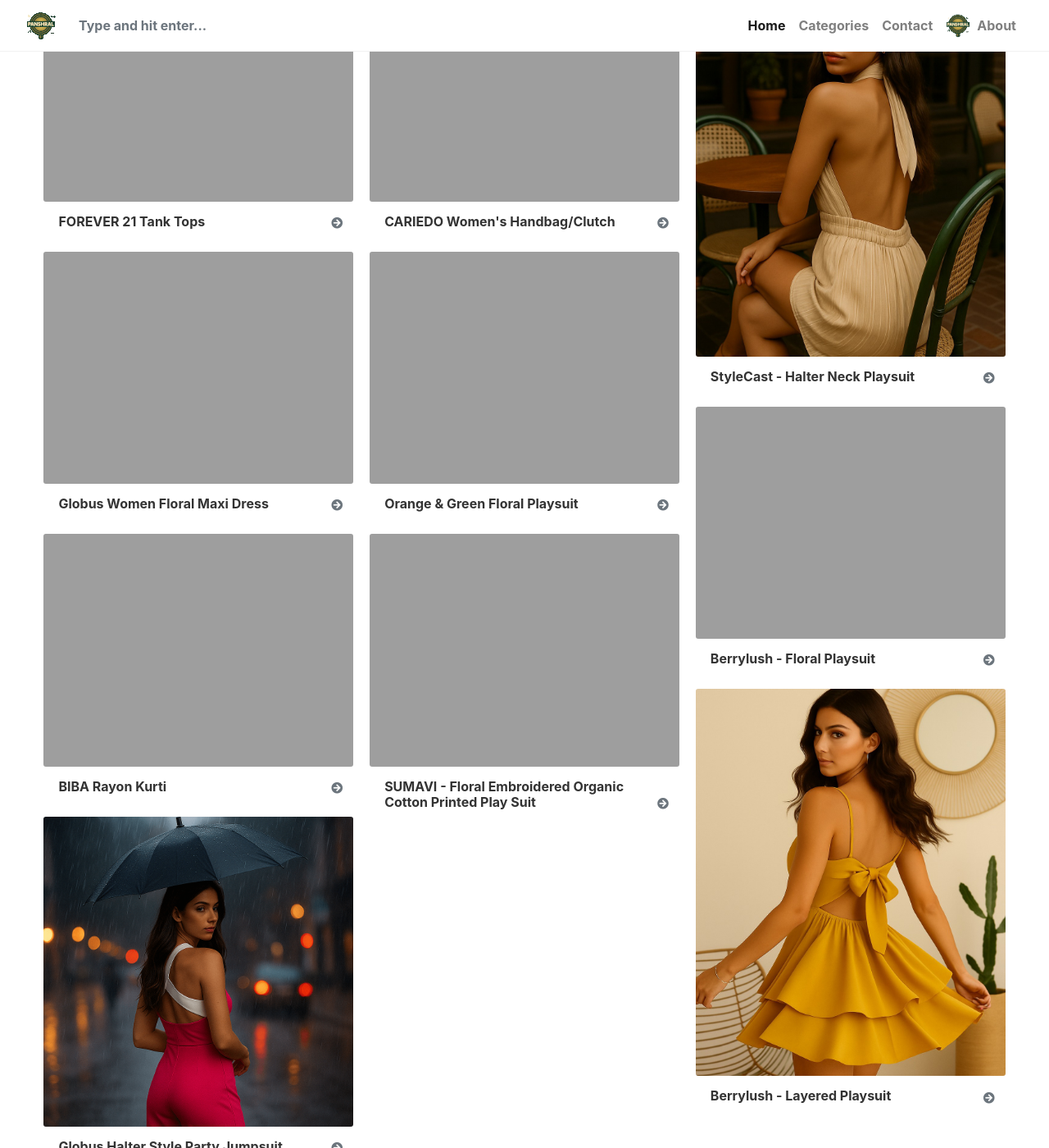
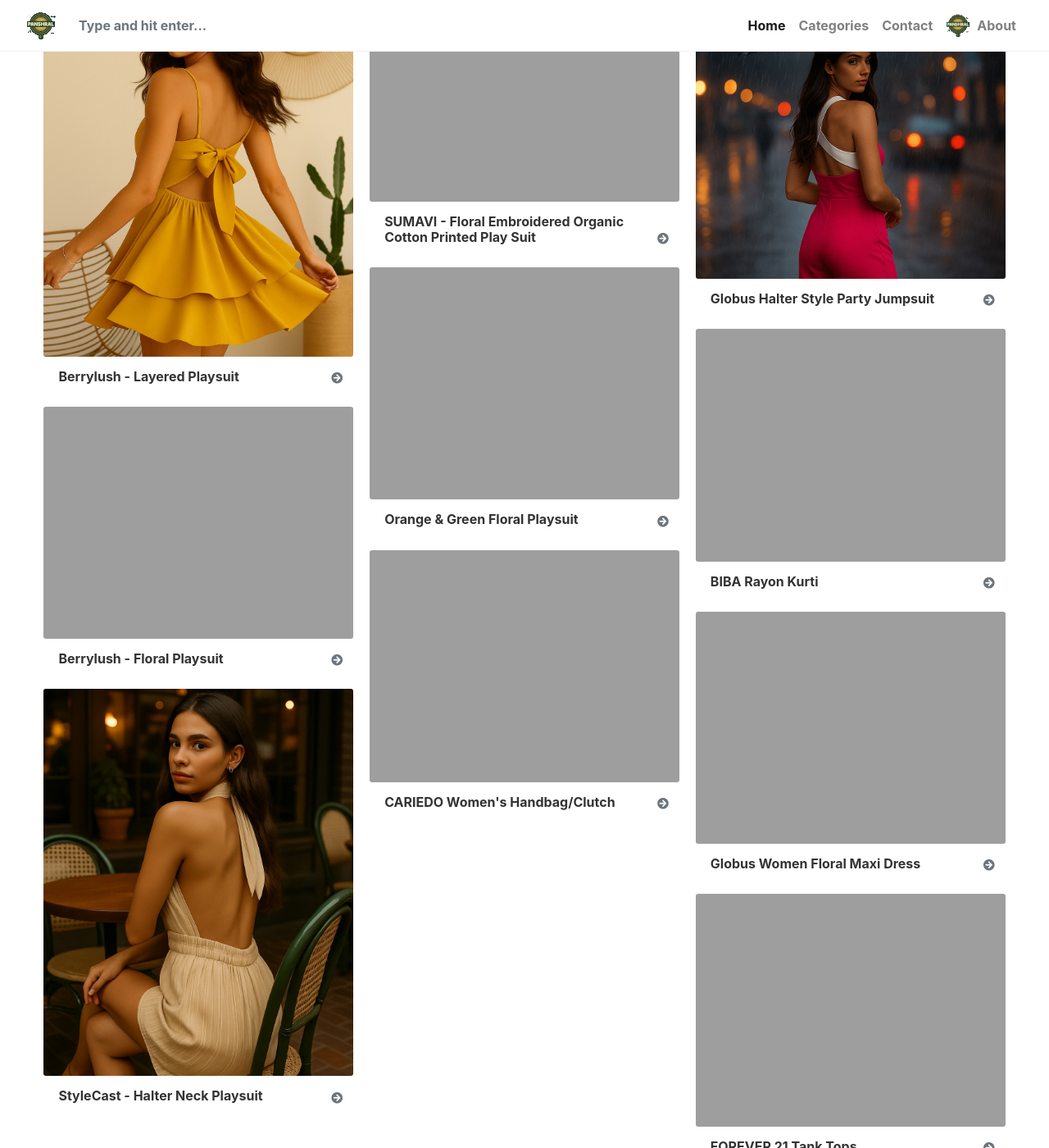
Before and after one commit to Panshral/Panshral.github.io, a Jekyll site: the page built from index.html, in a window 1280 px wide and 1400 px high, scrolled down 266 px. Shown: the whole window at 82% size. Built offline with Jekyll 4.4.1, drawn with Linux system fonts in a browser that asks for light colours; nearby versions of some CDN libraries; library files that are not in the unit come from our copies; the list of posts is cut into pages by our own code; comment, search, counter and statistics services are not loaded.

Commit message:
Updating orders of product displays

```diff
--- a/index.html
+++ b/index.html
@@ -17,8 +17,7 @@
 <div class="container-fluid">
 
     <div class="card-columns">
-        {% assign reversed_posts = paginator.posts | reverse %}
-        {% for post in reversed_posts %}
+        {% for post in paginator.posts %}
             {% include card-post.html %}
         {% endfor %}
     </div>
```
